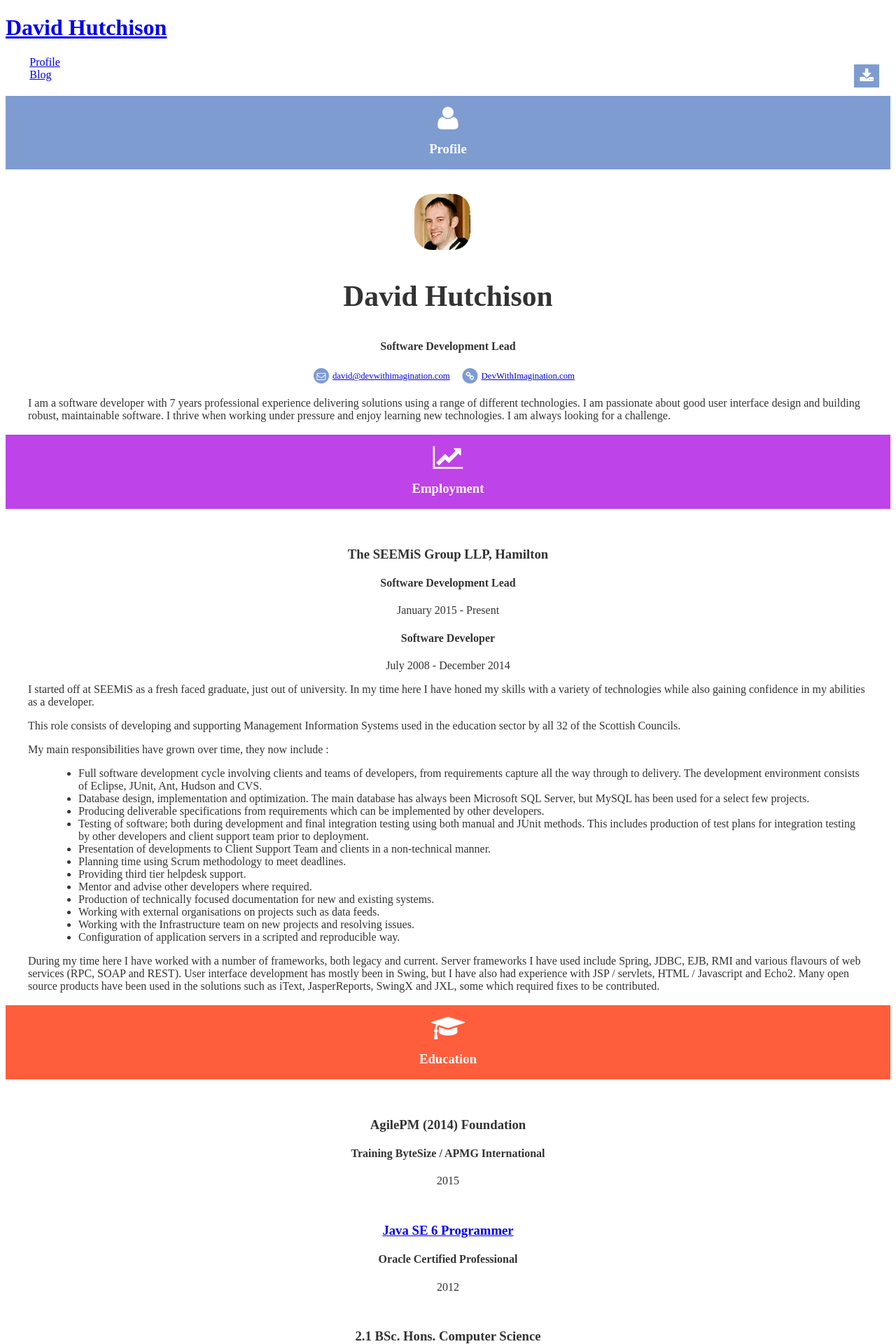
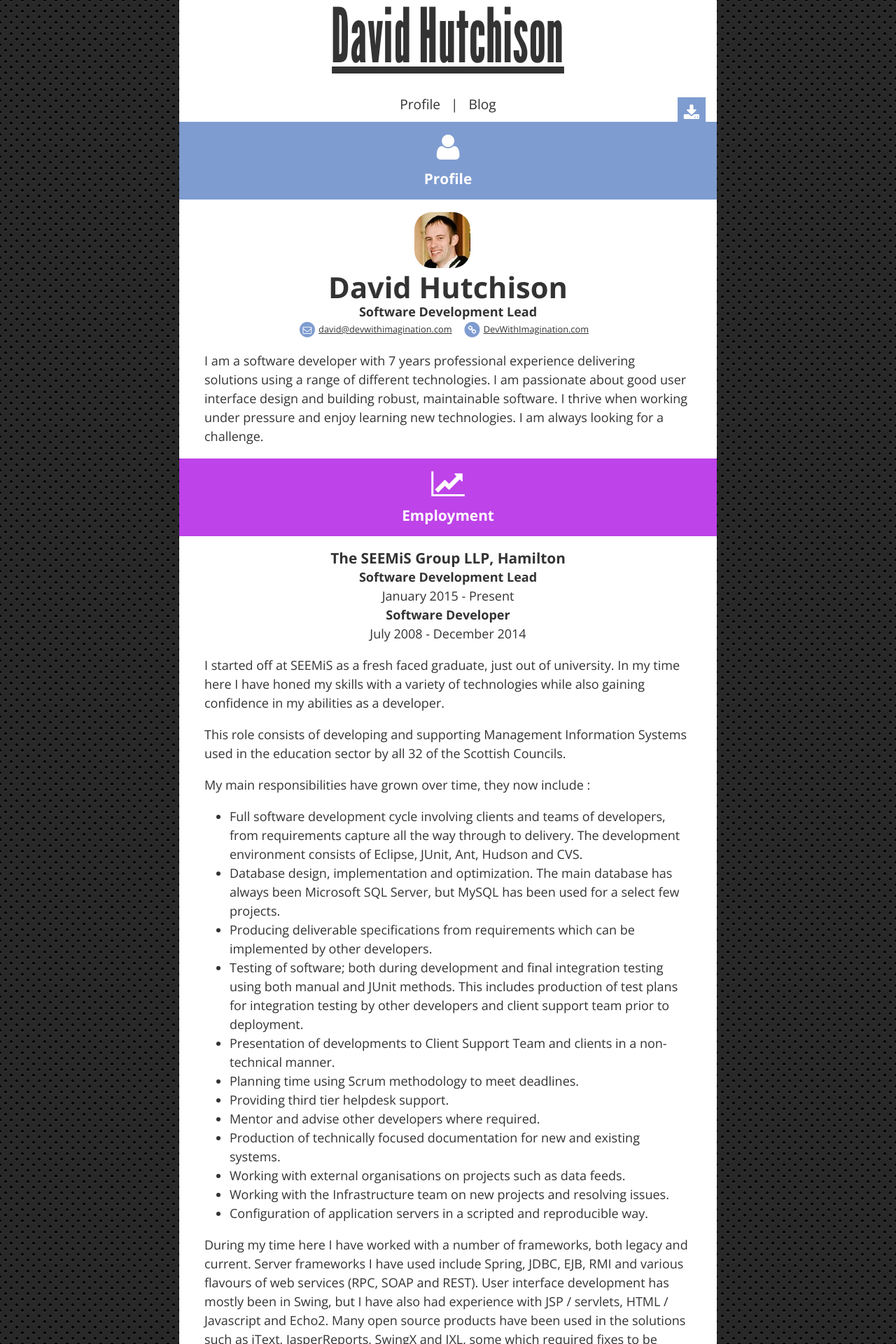
Before and after one commit to dhutchison/about.devwithimagination.com, a Jekyll site: the page built from index.markdown, in a window 1280 px wide. Shown: the top 1920 px of the page at 70% size. Built offline with Jekyll 4.4.1, drawn with Linux system fonts in a browser that asks for light colours.

Commit message:
Straight migration of core styles from DWI. Require cleanup still

```diff
--- /dev/null
+++ b/_sass/_coreStyle.scss
@@ -0,0 +1,394 @@
+//File defines core, site wide styles
+
+@import "commonStyle";
+
+//Include the font definitions
+@include fonts();
+
+/* Global Reset */
+@include reset();
+
+html, body { height: 100%; }
+
+body {
+	color: $mainFontColour;
+	font-family: $contentFonts;
+	font-weight: $contentFontWeight;
+
+    @include respond-to(print) {
+        font-family: $contentPrintFonts;
+        font-weight: $contentPrintFontWeight;
+    };
+
+    @include mobileSize(font-size, $fontSizeStandard, $fontSizeSmaller, $fontSizeSmallest);
+
+	text-align: center;
+
+        /* Carbon fibre
+     * by Atle Mo (design), Lea Verou (code)
+     * from http://lea.verou.me/css3patterns/#carbon-fibre */
+    background:
+        radial-gradient(black 15%, transparent 16%) 0 0,
+        radial-gradient(black 15%, transparent 16%) 8px 8px,
+        radial-gradient(rgba(255,255,255,.1) 15%, transparent 20%) 0 1px,
+        radial-gradient(rgba(255,255,255,.1) 15%, transparent 20%) 8px 9px;
+    background-color:#282828;
+    background-size:16px 16px;
+	// background-color: @backgroundBlue;
+
+}
+
+h1, h2, h3, h4, h5, h6 {
+    font-weight: $headerFontWeight;
+
+    @include respond-to(print) {
+        font-weight: $headerPrintFontWeight;
+    };
+}
+
+h1 {
+    @include mobileSize(font-size, 2.4, 2.4, 1.6);
+    line-height: 1em;
+}
+
+h2 {
+    @include mobileSize(font-size, 1.75, 1.75, 1.4);
+    line-height: 1em;
+    @include remSize(margin-top, 1);
+}
+
+h3 {
+    @include remSize(font-size, 1.3);
+}
+
+h4, h5, h6 {
+    font-size: 100%;
+}
+
+p {
+    margin: 1em 0;
+}
+
+a {
+    color: $linkColour;
+	transition-duration: .5s;
+	text-decoration: underline;
+
+
+	&:hover {
+	    color: $linkHoverColour;
+	}
+}
+
+table {
+	font-size: inherit;
+}
+
+.drop-cap {
+    float: left;
+    color: $mainHeaderLeftGradient;
+    @include remSize(font-size, 4.2);
+    @include remSize(line-height, 3.3);
+    @include remSize(padding-right, 0.5);
+    font-family: Georgia;
+}
+
+.footnotes {
+    @include remSize(font-size, 0.8);
+}
+
+/*****************************************************************************/
+/*
+/* Site
+/*
+/*****************************************************************************/
+
+.heading, .archivesHeader, .post header, .profile-author, .footer, .chart-wrapper header {
+
+    background-color: $headerBackgroundDarkBlue;
+    padding: 1em 1em 1em 2em;
+
+    @include respond-to(handhelds) {
+        padding-left: 1em;
+    };
+
+    color: $headerFontColour;
+
+    a {
+        color: $headerFontColour;
+
+        &:hover{
+            color: $headerLinkHoverColour;
+            transition: .5s;
+        }
+    }
+
+    p {
+        margin-top: 0;
+        margin-bottom: 0;
+    }
+}
+
+.rss {
+    text-align: center;
+}
+
+.container{
+
+    .site {
+    	/*	background*/
+    	background-color: $backgroundColour;
+
+    	/* text */
+    	line-height: $lineHeightEM;
+    	text-align: left;
+    	text-rendering: optimizelegibility;
+    	font-weight: $contentFontWeight;
+
+        @include respond-to(print) {
+            font-weight: $contentPrintFontWeight;
+        };
+
+    	/* Sizing */
+    	@include mobileSize(width, $widthStandard, $widthSmaller, $widthSmallest);
+
+    	padding-bottom: 0;
+        @include respond-to(handhelds) {
+            padding-top: 1em;
+        };
+
+   		@include siteMargin();
+
+        h2 {
+    		font-family: $headerFonts;
+    		text-align: left;
+
+            @include respond-to(print) {
+                font-family: $headerPrintFonts;
+            };
+        }
+
+        hr {
+        	border: 0;
+        	height: 0;
+        	border-top: 1px solid rgba(0, 0, 0, 0.1);
+        	border-bottom: 1px solid fadeout($dividerColour, 40%);
+        	margin-top: 1em;
+            margin-bottom: 1em;
+        }
+
+    	.header {
+
+            background-color: $backgroundColour;
+
+    		font-family: $headerFonts;
+    		text-align: center;
+
+            position: inherit;
+            height: auto;
+
+            top: 0;
+            z-index: 100000;
+
+            @include remSize(padding-bottom, 1);
+
+            @include respond-to(print) {
+                font-family: $headerPrintFonts;
+            };
+
+    		h1.title {
+                margin-bottom: 0.25em;
+    			color: $mainHeaderColour;
+
+                font-family: $titleFonts;
+                font-weight: $titleFontWeight;
+
+                @include respond-to(print) {
+                    font-family: $titlePrintFonts;
+                    font-weight: $titlePrintFontWeight;
+                };
+
+                font-size: $fontSizeTitle;
+                @include respond-to(handhelds) {
+                   font-size: $fontSizeTitleMobile;
+                };
+
+                a:hover {
+                    color: $dividerColour;
+                }
+
+
+                margin-top: 0;
+    		}
+
+    		#nav {
+                ul {
+                    margin: 0;
+                }
+    		    li {
+    		        display: inline;
+
+                    .rss {
+                        left: 0;
+                    }
+    		    }
+
+                .fa-li, .fa-li.fa-lg {
+                    left: 0;
+                    position: static;
+                    margin-left: -0.5em;
+                }
+    		}
+
+    		.links {
+    		    width: 100%;
+    		    font-weight: $contentFontWeight;
+                @include remSize(font-size, 1.2);
+
+                display: inline-block;
+                text-align: center;
+
+    			ul {
+    				list-style-type: none;
+
+    				li {
+    					display: inline;
+
+    					a {
+    						text-decoration: none;
+                            position: relative;
+    					}
+
+    					a:hover {
+    						text-decoration: underline;
+    					}
+    				}
+
+                    li + li:before {
+                        content: " | ";
+                        padding-top: 0;
+                        padding-bottom: 0;
+                        @include mobileSize(padding-left, 10px, 10px, 5px);
+                        @include mobileSize(padding-right, 10px, 10px, 5px);
+                    }
+    			}
+    		}
+    	}
+
+    	.content {
+            margin-top: 0;
+
+            h2 {
+                .meta {
+                    @include remSize(font-size, 1);
+                }
+            }
+
+
+    		.pagination {
+    		    text-align: center;
+
+    		    ul {
+    		        list-style:none;
+
+
+    	    	    li{
+                        display: inline-block;
+                        margin-right: 1em;
+    	    	    }
+
+    		    }
+    		}
+    	}
+
+    	.footer {
+
+   	        font-size: 0.8em;
+    		// overflow: hidden;
+    		padding-top: 1em;
+    		z-index: 1;
+
+    		.copy {
+    			width: 100%;
+                padding-top: 1em;
+    			text-align: center;
+    		}
+    	}
+    }
+}
+
+@media
+    only print {
+
+        @page {
+            margin: 0.75in 0.5in 0.5in 0.5in;
+
+            size: A4;
+        }
+
+        body {
+            background: none;
+            background-color: #FFFFFF;
+
+            color: $mainFontPrintColour;
+            font-size: $fontSizeStandardPrint;
+        }
+
+        .container {
+            .site {
+
+                width: 100%;
+                margin-left: 0;
+                margin-right: 0;
+
+                .header, .footer {
+                    display: none;
+                }
+
+                .content {
+                    margin-top: 0;
+                }
+
+                a {
+                    text-decoration: none;
+                    color: $mainHeaderColour;
+                }
+            }
+        }
+
+        .post-footer .share, #disqus_thread, .page-navigation {
+            display: none;
+        }
+
+        .author-links {
+            display: none;
+        }
+
+}
+
+
+/* ==========================================================================
+    3. Utilities - These things get used a lot
+    ========================================================================== */
+
+ /* Hides shit */
+ .hidden {
+     text-indent: -9999px;
+     direction: ltr;
+     visibility: hidden;
+     display: none;
+ }
+
+ /* Creates a responsive wrapper that makes our content scale nicely */
+ .inner {
+     position: relative;
+     width: 80%;
+     max-width: 700px;
+     margin: 0 auto;
+ }
+
+ /* Centres vertically yo. (IE8+) */
+ .vertical {
+     display: table-cell;
+     vertical-align: middle;
+ }
--- a/css/main.scss
+++ b/css/main.scss
@@ -2,4 +2,5 @@
 ---
 @import "font-awesome-4.4.0/font-awesome";
 @import "commonStyle";
+@import "coreStyle";
 @import "profileStyle";
```
